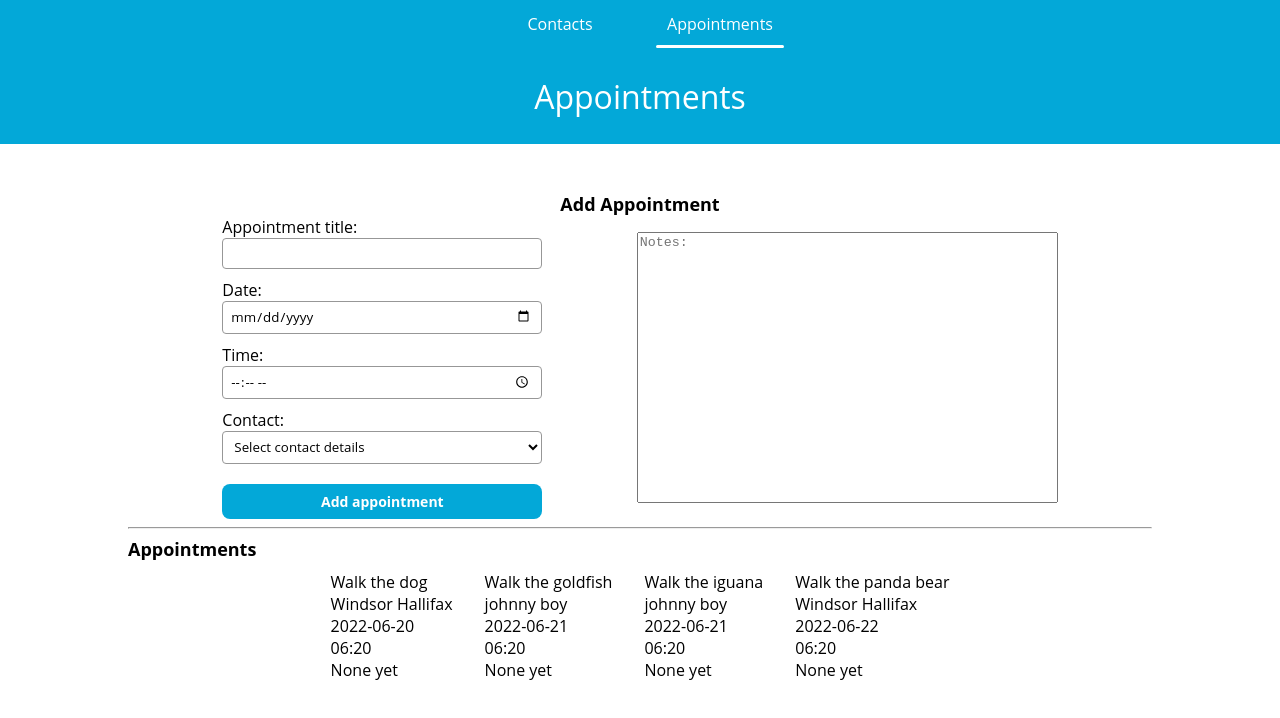
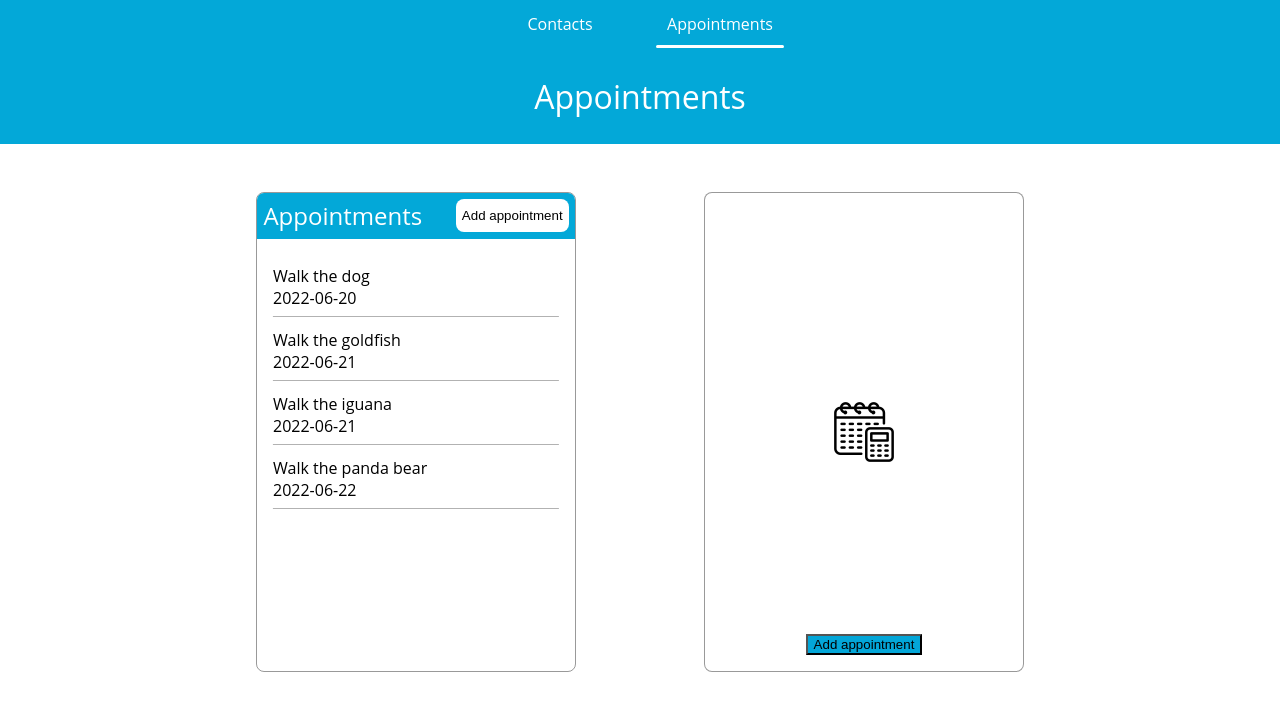
Before and after one commit to DanielStewardson/React-Appointment-Planner, a React (Create React App) app: page /appointments in a window 1280 px wide. Shown: the top 718 px of the page. Built offline with nearby package versions, Linux system fonts and the light colour scheme.

Commit message:
Build appointment page logic and layout. ( Similar to contacts so will make both a reusable component instead )

```diff
--- a/src/containers/appointmentsPage/AppointmentsPage.js
+++ b/src/containers/appointmentsPage/AppointmentsPage.js
@@ -1,24 +1,52 @@
-import React, { useState } from "react";
+import React, { useState, useEffect } from "react";
 import { AppointmentForm } from "../../components/appointmentForm/AppointmentForm";
 import { TileList } from "../../components/tileList/TileList";
+import { AppointmentDetails } from "../../components/appointmentDetails/appointmentDetails";
 import './appointmentsPage.css';
 
-export const AppointmentsPage = ({ appointments, contacts, addAppointment, handleDelete }) => {
-  /*
-  Define state variables for
-  appointment info
-  */
+// ---------------------- Generate key for appointments for editing and deleting etc
+
+export const AppointmentsPage = ({
+  appointments,
+  contacts,
+  addAppointment,
+  removeAppointment,
+  editAppointment,
+  screenSize,
+  breakpoint }) => {
+
   const [title, setTitle] = useState('');
   const [contact, setContact] = useState('');
   const [date, setDate] = useState('');
   const [time, setTime] = useState('');
-  const [body, setBody] = useState('');
+  const [notes, setNotes] = useState('');
+  const [showAddAppointment, setShowAddAppointment] = useState(false);
+  const [editing, setEditing] = useState(false);
+  const [showAppointment, setShowAppointment] = useState(false);
+  const [appointmentDetails, setAppointmentDetails] = useState('');
+  const [showNewAppointment, setShowNewAppointment] = useState(false);
+
+  //  ----------------------------- Show new appointment once added
+  useEffect(() => {
+    if (showNewAppointment) {
+      showAppointmentDetails(showNewAppointment);
+      setShowNewAppointment(false);
+    };
+  }, [appointments, showNewAppointment, showNewAppointment]);
+
+
+  const resetStates = () => {
+    setTitle('');
+    setContact('');
+    setDate('');
+    setTime('');
+    setNotes('');
+    setShowAddAppointment(false);
+  };
 
   const handleSubmit = (e) => {
     e.preventDefault();
-    /*
-    Add contact info and clear data
-    */
+
    if (!title) {
     alert('Set a name for your appointment')
     return;
@@ -27,16 +55,56 @@ export const AppointmentsPage = ({ appointments, contacts, addAppointment, handl
     return;
    } else if (!date || !time) {
     alert('When is your appointment?')
+   } else if (editing) {
+    editAppointment(editing, title, contact, date, time, notes);
+    showAppointmentDetails(title);
+    resetStates();
+    setEditing(false);
+    return;
    } else {
-    addAppointment(title, contact, date, time, body);
-    setTitle('');
-    setContact('');
-    setDate('');
-    setTime('');
-    setBody('');
+    addAppointment(title, contact, date, time, notes);
+    setShowNewAppointment(title);
+    resetStates();
     return;
-   }
+   };
+  };
 
+  const handleAddAppointment = () => {
+    setShowAddAppointment(true);
+    setEditing(false);
+  };
+
+  const closeAddAppointment = () => {
+    setShowAddAppointment(false);
+  };
+
+  const handleDelete = (name) => {
+    removeAppointment(name);
+    setShowAppointment(false);
+    resetStates();
+    setEditing(false);
+  };
+
+  const handleEditAppointment = (name) => {
+    const appointment = appointments.find(appointment => appointment.title === name);
+    setEditing(name);
+    setShowAddAppointment(true);
+    setTitle(appointment.title);
+    setContact(appointment.contact);
+    setDate(appointment.date);
+    setTime(appointment.time);
+    setNotes(appointment.notes);
+  };
+
+  const showAppointmentDetails = (name) => {
+    setAppointmentDetails(appointments.find(appointment => appointment.title === name));
+    setShowAppointment(true);
+    setEditing(false);
+  };
+
+
+  const closeAppointmentDetails = () => {
+    setShowAppointment(false);
   };
 
   const childProps = {
@@ -45,23 +113,76 @@ export const AppointmentsPage = ({ appointments, contacts, addAppointment, handl
     contact, setContact,
     date, setDate,
     time, setTime,
-    body, setBody,
+    notes, setNotes,
+    editing,
+    closeAddAppointment,
     handleSubmit
-  }
-  const emptyMessage = 'Add an appointment';
+  };
+
+  const tileData = appointments.map(appointment => (
+    {
+     title: appointment.title,
+      date: appointment.date
+    }
+  ));
 
   return (
     <div>
-      <section className='add-appointment'>
-        <h2>Add Appointment</h2>
+      {showAddAppointment &&
         <AppointmentForm {...childProps} />
+      }
+      <section className='appointments-page'>
+        <div className="appointments-page-appointments-container">
+          <div className='appointments-list'>
+            <div className='appointments-list-header'>
+              <h3>Appointments</h3>
+              <button className='add-appointments-button' onClick={handleAddAppointment} >Add appointment</button>
+            </div>
+
+            {appointments.length !== 0
+            ?
+            <div className="appointments-tiles">
+              <TileList data={tileData} showDetails={showAppointmentDetails} />
+            </div>
+            :
+            <div className="appointments-tiles-empty">
+              Add appointments
+            </div>
+            }
+          </div>
+
+          {screenSize < breakpoint
+           ?
+           showAppointment &&
+              <div className="appointment-page-details absolute appointment-page-details-mobile">
+                <AppointmentDetails
+                  appointmentDetails={appointmentDetails}
+                  handleDelete={handleDelete}
+                  handleEditAppointment={handleEditAppointment}
+                  closeAppointmentDetails={closeAppointmentDetails}
+                />
+              </div>
+           :
+           <div className="appointment-page-details">
+           { showAppointment ?
+            <AppointmentDetails
+              appointmentDetails={appointmentDetails}
+              handleDelete={handleDelete}
+              handleEditAppointment={handleEditAppointment}
+              closeAppointmentDetails={closeAppointmentDetails}
+            />
+           :
+             <div className="appointment-details-filler-display">
+               <button className='appointment-details-button add' onClick={handleAddAppointment}>Add appointment</button>
+             </div>
+           }
+            </div>
+          }
+        </div>
       </section>
-      <hr />
-      <section className='appointments-list'>
-        <h2>Appointments</h2>
-        <div className="appointments-tiles">
-          <TileList data={appointments} emptyMessage={emptyMessage} />
-        </div>
+
+      <section>
+
       </section>
     </div>
   );
--- a/src/containers/appointmentsPage/appointmentsPage.css
+++ b/src/containers/appointmentsPage/appointmentsPage.css
@@ -1,35 +1,131 @@
-.add-appointment {
-    display: flex;
-    flex-direction: column;
-    align-items: center;
+.appointments-page {
+
 }
 
-/* ---------------------------- appointment-form-container ---------------------- */
-
-.appointment-form-container {
+.appointments-page-appointments-container {
+    position: relative;
     display: flex;
-    flex-wrap: wrap;
     justify-content: space-evenly;
-    width: 100%;
-}
-/* --------------------- Appointment Form --------------------- */
-
-.appointment-form {
-    width: 20rem;
 }
 
-.appointment-text-area {
-    margin: 1rem 0;
-}
-/* --------------------- Appointment Tile Container --------------------- */
+/* --------------------- Appointments Tile Container --------------------- */
 
 .appointments-list {
     display: flex;
     flex-direction: column;
+    width: 20rem;
+    height: 30rem;
+    border-radius: 8px;
+    border: 1px solid hsl(0, 0%, 0%, 0.4);
+    overflow: hidden;
+}
+.appointments-list h3 {
+    font-size: 1.5rem;
+}
+
+.appointments-list-header {
+    display: flex;
+    justify-content: space-between;
+    padding: .4rem;
+    margin-bottom: 1rem;
+    border-radius: 3px 3px 0 0;
+    color: white;
+    background: #03a8d8;
+}
+
+.add-appointments-button {
+    border: none;
+    border-radius: 8px;
+    background: white;
+}
+.add-appointments-button:hover {
+    cursor: pointer;
 }
 
 .appointments-tiles {
     display: flex;
-    flex-wrap: wrap;
-    justify-content: center;
+    flex-direction: column;
+    overflow-y: auto;
 }
+
+.appointments-tiles .tile:after {
+    content: '';
+    position: absolute;
+    bottom: 0;
+    left: 50%;
+    transform: translateX(-50%);
+    height: 1px;
+    width: 90%;
+    background-color: hsl(0, 0%, 0%, 0.3);
+}
+
+.appointments-tiles-empty {
+    background-image: url('./appointment.-icon.png');
+    background-repeat: no-repeat;
+    background-position: center;
+    background-size: auto;
+    width: 100%;
+    height: 100%;
+}
+
+.appointments-tiles::-webkit-scrollbar {
+    width: 15px;
+}
+.appointments-tiles::-webkit-scrollbar-track {
+    border-radius: 5px;
+}
+.appointments-tiles::-webkit-scrollbar-thumb {
+    border: 3px solid white;
+    background: #03a8d8;
+    border-radius: 100px;
+}
+.appointments-tiles::-webkit-scrollbar-thumb:hover {
+    background-color: #02779b;
+    cursor: pointer;
+}
+
+/* --------------------- Appointment page details container --------------------- */
+
+.appointment-page-details {
+    width: 20rem;
+    height: 30rem;
+    border-radius: 3px;
+}
+
+.appointment-page-details-mobile {
+    background: white;
+}
+
+.appointment-details-filler-display {
+    background-image: url('./appointment.-icon.png');
+    background-repeat: no-repeat;
+    background-position: center;
+    background-size: auto;
+    width: 100%;
+    height: 100%;
+    border: 1px solid hsl(0, 0%, 0%, 0.4);
+    padding: 1rem;
+    border-radius: 8px;
+    display: flex;
+    flex-direction: column;
+    justify-content: flex-end;
+    align-items: center;
+}
+
+/* --------------------- Media Queries --------------------- */
+
+@media only screen and (max-width: 680px) {
+    .appointments-list {
+        width: 100%;
+        height: 30rem;
+    }
+    .appointment-page-details {
+        width: 100%;
+    }
+  }
+
+  @media only screen and (max-width: 820px) {
+    .appointment-details-filler-display {
+        display: none;
+    }
+  }
```
